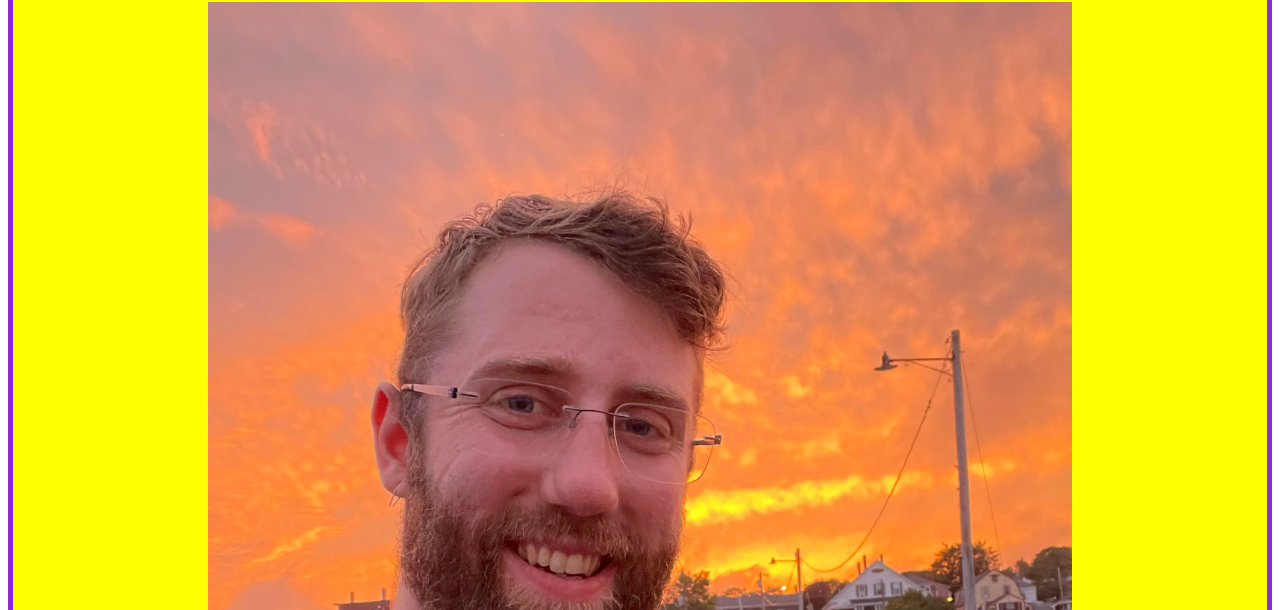
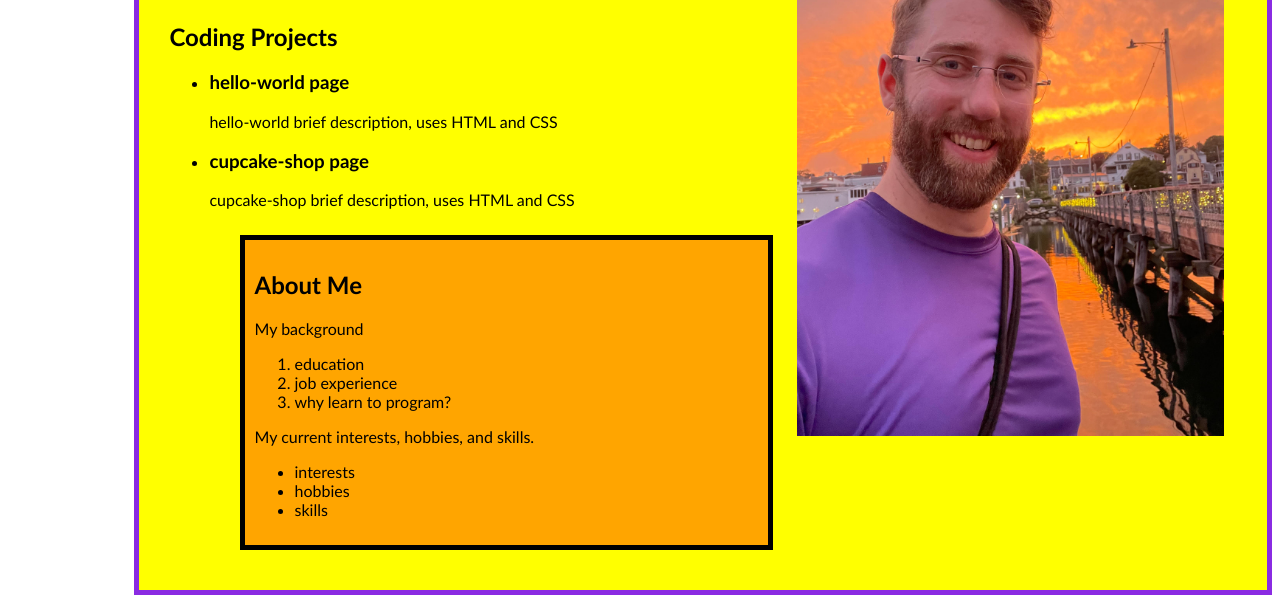
Before and after one commit to curtisbrooks678/portfolio-webpage, a plain HTML site: page index.html in a window 1280 px wide. Shown: the part 190-800 px from the top of the page. Drawn offline with Linux system fonts and the light colour scheme.

```diff
--- a/css/styles.css
+++ b/css/styles.css
@@ -8,29 +8,31 @@ h1 {
 }
 
 .coding-projects {
-    width: 100%;
-    padding: 10px;
+    width: 90%;
+    padding: 30px;
     border: solid blueviolet;
     border-width: 5px;
     background-color: yellow;
     margin: auto;
     box-sizing: border-box;
-    display: block;
+    float: right;
 }
 
 .curtis-pic {
-    width: 70%;
+    width: 40%;
     height: auto;
     margin: auto;
-    display: block;
+    float: right;
+    padding: 10pt;
 }
 
 .about-me {
-    width: 35%;
-    padding: 50px;
+    width: 50%;
+    padding: 10px;
     border: solid black;
     border-width: 5px;
     background-color: orange;
     margin: 10px;
     box-sizing: border-box;
+    float: right;
 }
--- a/index.html
+++ b/index.html
@@ -7,8 +7,8 @@
 <body>
     <div class= "calibri-text">
         <div class= "coding-projects">
+            <img src="curtis.jpeg" class= "curtis-pic" alt="Curtis at Boothbay Harbor">
             <h1>Curtis Brooks</h1>
-            <img src="curtis.jpeg" class= "curtis-pic" alt="Curtis at Cape Lookout">
             <h2>Coding Projects</h2>
             <ul>
                 <li><h3>hello-world page</h3></li> <!-- link to ghpage -->
@@ -16,7 +16,6 @@
                 <li><h3>cupcake-shop page</h3></li> <!-- link to ghpage -->
                 <p>cupcake-shop brief description, uses HTML and CSS</p>
             </ul>
-        </div>
             <div class= "about-me">
                 <h2>About Me</h2>
                 <p> My background</p>
@@ -33,5 +32,7 @@
                 </ul>
             </div>
         </div>
+
+    </div>
 </body>
 </html>
```
Also changed, not shown: 1 other file. Lines whose indentation alone changed are shown as unchanged.
